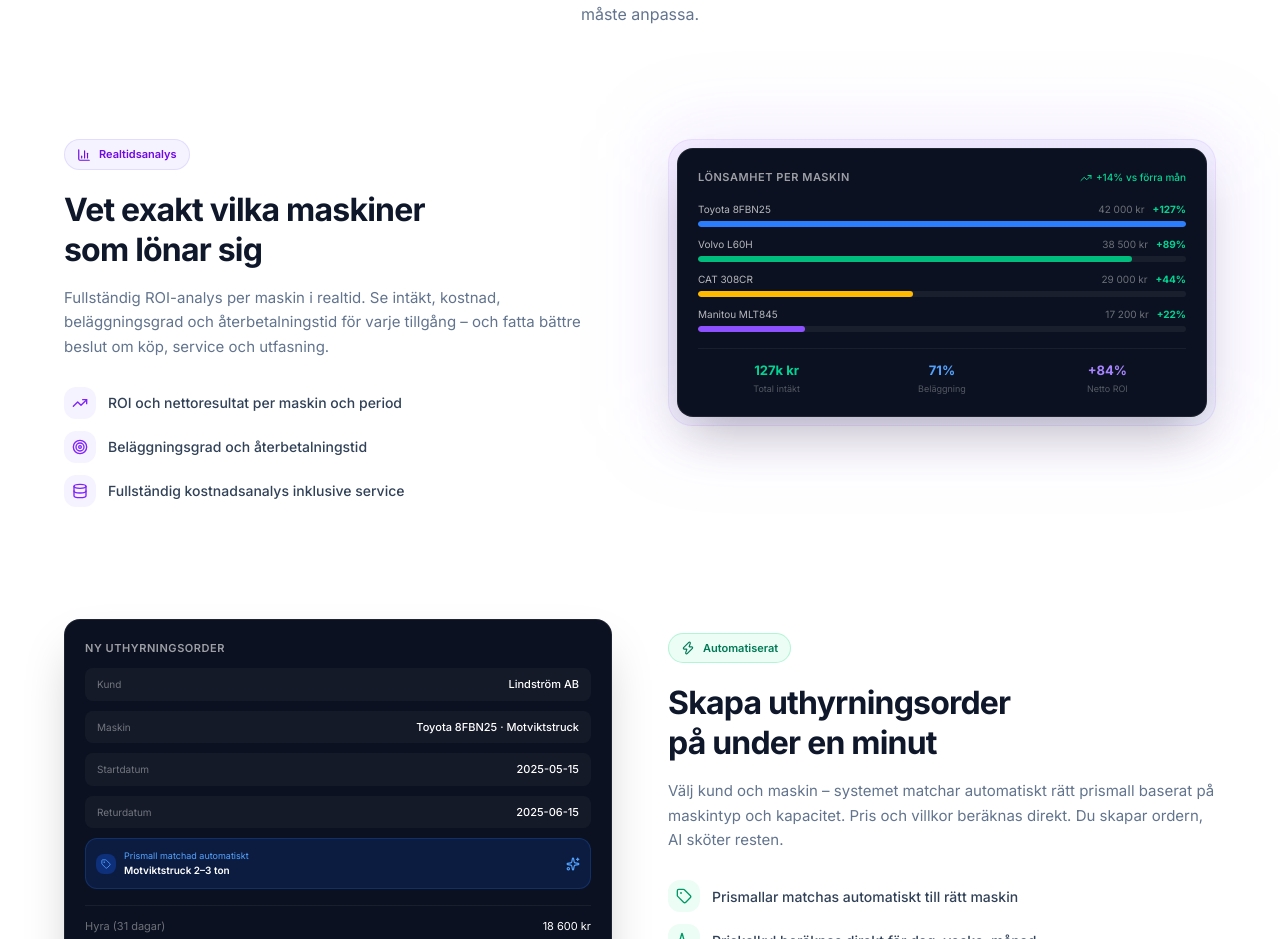
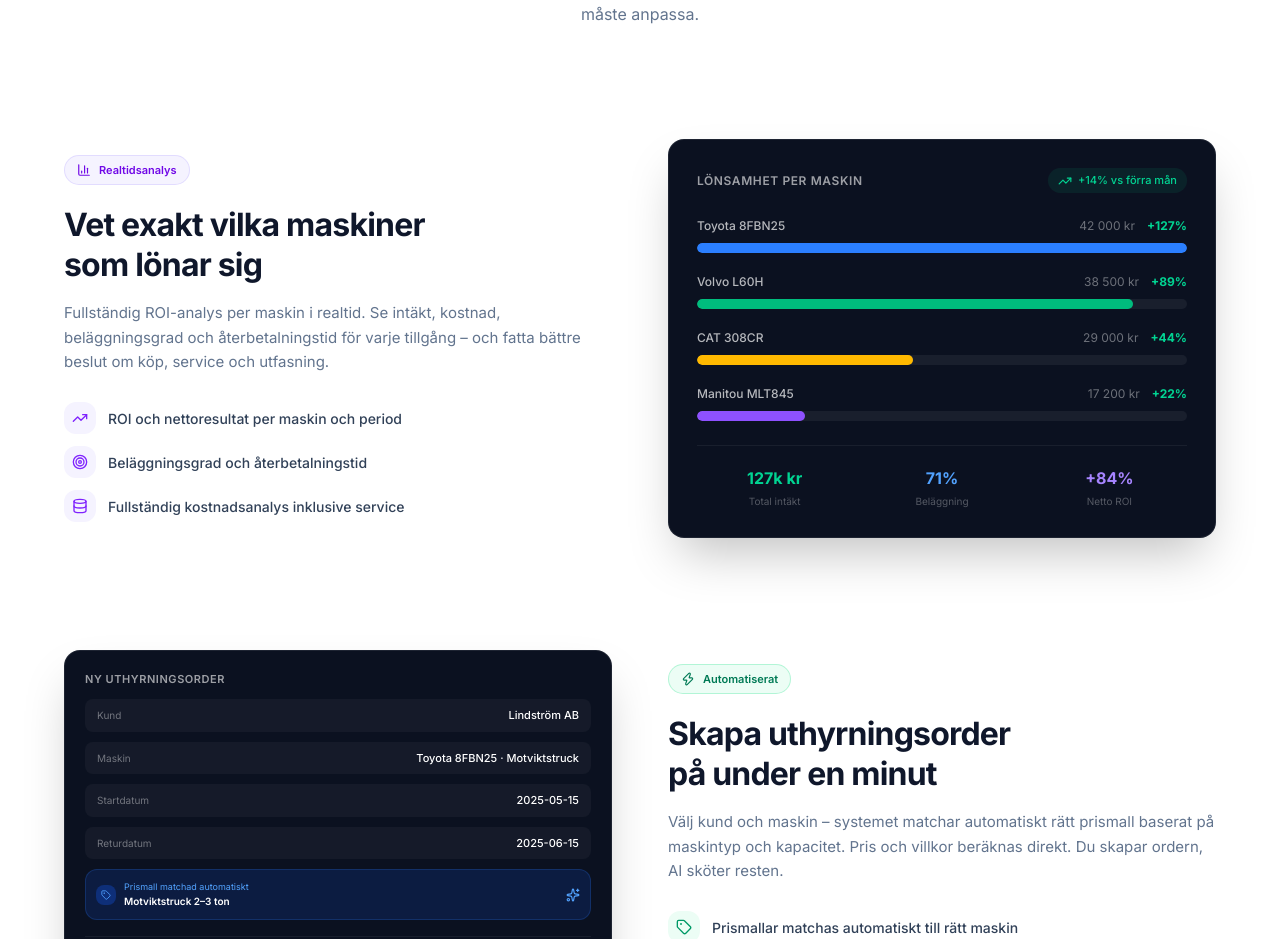
Before and after one commit to DavidWestlundcode/Fleetrent, a Next.js app: page / in a window 1280 px wide. Shown: the part 2709-3648 px from the top of the page. Built offline with nearby package versions, Linux system fonts and the light colour scheme.

Commit message:
Make ROI mockup same visual size as other mockups - larger padding, fonts and spacing

```diff
--- a/src/app/page.tsx
+++ b/src/app/page.tsx
@@ -331,15 +331,15 @@ function OrderMockup() {
 
 function ROIMockup() {
   return (
-    <div className="bg-[#0B1120] rounded-2xl border border-white/[0.08] p-5 shadow-2xl">
-      <div className="flex items-center justify-between mb-4">
-        <div className="text-[11px] font-semibold text-white/60 uppercase tracking-wider">Lönsamhet per maskin</div>
-        <div className="flex items-center gap-1 text-emerald-400 text-[10px] font-medium">
-          <TrendingUp className="w-3 h-3" />
+    <div className="bg-[#0B1120] rounded-2xl border border-white/[0.08] p-7 shadow-2xl">
+      <div className="flex items-center justify-between mb-6">
+        <div className="text-[12px] font-semibold text-white/60 uppercase tracking-wider">Lönsamhet per maskin</div>
+        <div className="flex items-center gap-1.5 text-emerald-400 text-[11px] font-medium bg-emerald-500/10 px-2.5 py-1 rounded-full">
+          <TrendingUp className="w-3.5 h-3.5" />
           +14% vs förra mån
         </div>
       </div>
-      <div className="space-y-2.5">
+      <div className="space-y-5">
         {[
           { name: 'Toyota 8FBN25', roi: 127, bar: 'bg-blue-500', rev: '42 000 kr' },
           { name: 'Volvo L60H', roi: 89, bar: 'bg-emerald-500', rev: '38 500 kr' },
@@ -347,28 +347,28 @@ function ROIMockup() {
           { name: 'Manitou MLT845', roi: 22, bar: 'bg-violet-500', rev: '17 200 kr' },
         ].map(({ name, roi, bar, rev }) => (
           <div key={name}>
-            <div className="flex justify-between text-[10px] mb-1">
-              <span className="text-white/70">{name}</span>
-              <div className="flex items-center gap-2">
+            <div className="flex justify-between text-[12px] mb-2">
+              <span className="text-white/70 font-medium">{name}</span>
+              <div className="flex items-center gap-3">
                 <span className="text-white/40">{rev}</span>
                 <span className="font-bold text-emerald-400">+{roi}%</span>
               </div>
             </div>
-            <div className="h-1.5 bg-white/[0.06] rounded-full overflow-hidden">
+            <div className="h-2.5 bg-white/[0.06] rounded-full overflow-hidden">
               <div className={`h-full ${bar} rounded-full`} style={{ width: `${Math.min(100, roi)}%` }} />
             </div>
           </div>
         ))}
       </div>
-      <div className="mt-4 pt-3 border-t border-white/[0.06] grid grid-cols-3 gap-2">
+      <div className="mt-6 pt-5 border-t border-white/[0.06] grid grid-cols-3 gap-3">
         {[
           { label: 'Total intäkt', value: '127k kr', icon: 'text-emerald-400' },
           { label: 'Beläggning', value: '71%', icon: 'text-blue-400' },
           { label: 'Netto ROI', value: '+84%', icon: 'text-violet-400' },
         ].map(({ label, value, icon }) => (
           <div key={label} className="text-center">
-            <div className={`text-[13px] font-bold ${icon}`}>{value}</div>
-            <div className="text-[9px] text-white/30 mt-0.5">{label}</div>
+            <div className={`text-[16px] font-bold ${icon}`}>{value}</div>
+            <div className="text-[10px] text-white/30 mt-1">{label}</div>
           </div>
         ))}
       </div>
@@ -739,7 +739,7 @@ export default function LandingPage() {
           </AnimateIn>
 
           {/* Feature 1: ROI */}
-          <div className="grid grid-cols-1 lg:grid-cols-2 gap-8 lg:gap-14 items-start">
+          <div className="grid grid-cols-1 lg:grid-cols-2 gap-8 lg:gap-14 items-center">
             <AnimateIn direction="left">
               <div className="inline-flex items-center gap-2 px-3 py-1.5 bg-violet-50 border border-violet-200/80 rounded-full text-violet-700 text-[11px] font-semibold mb-5">
                 <BarChart3 className="w-3.5 h-3.5" />
@@ -767,12 +767,7 @@ export default function LandingPage() {
               </div>
             </AnimateIn>
             <AnimateIn direction="right">
-              <div className="relative">
-                <div className="absolute -inset-3 bg-violet-500/10 rounded-3xl blur-2xl pointer-events-none" />
-                <div className="relative p-2 bg-gradient-to-br from-violet-600/5 to-blue-600/5 rounded-3xl border border-violet-500/10">
-                  <ROIMockup />
-                </div>
-              </div>
+              <ROIMockup />
             </AnimateIn>
           </div>
 
```
